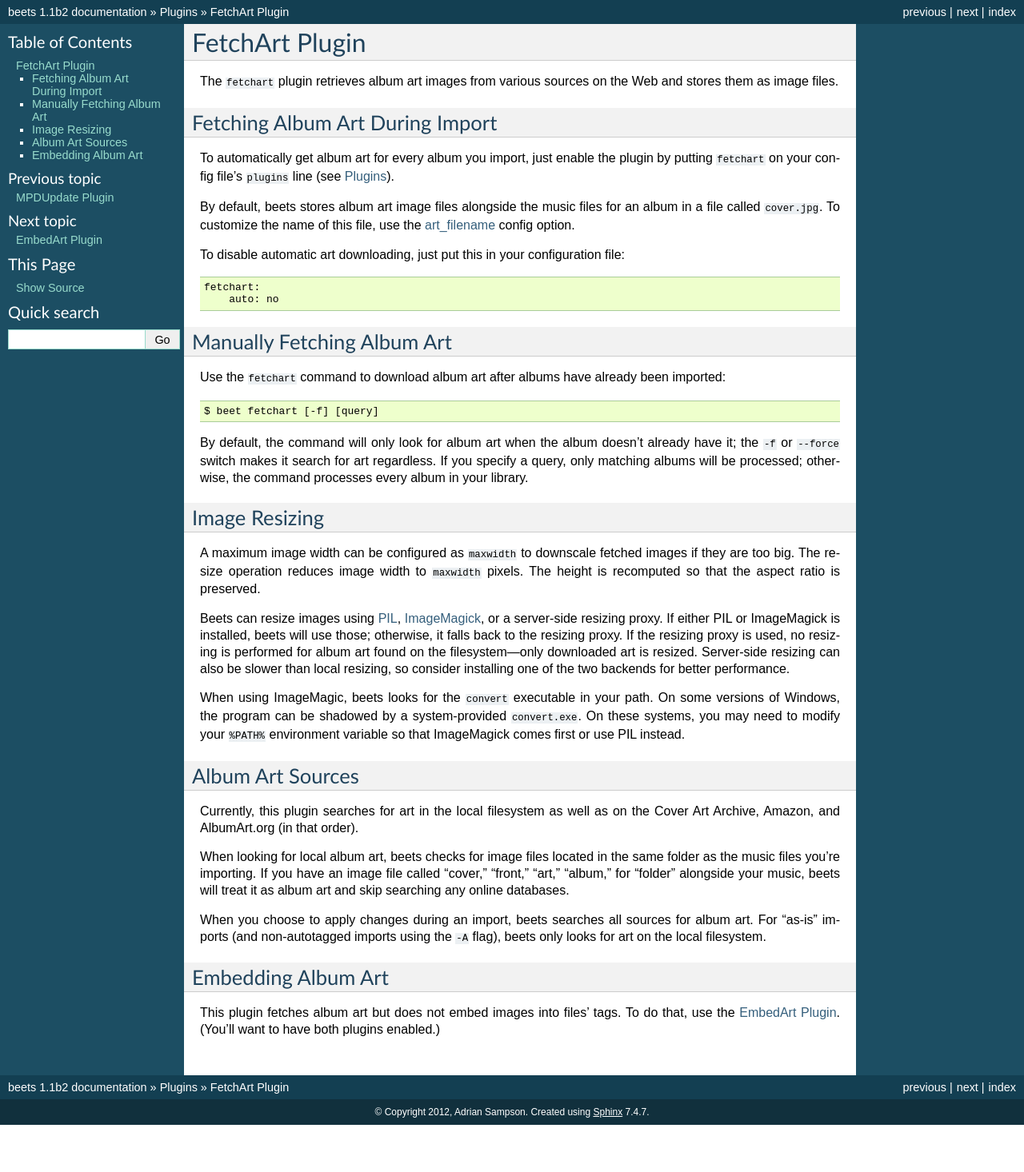
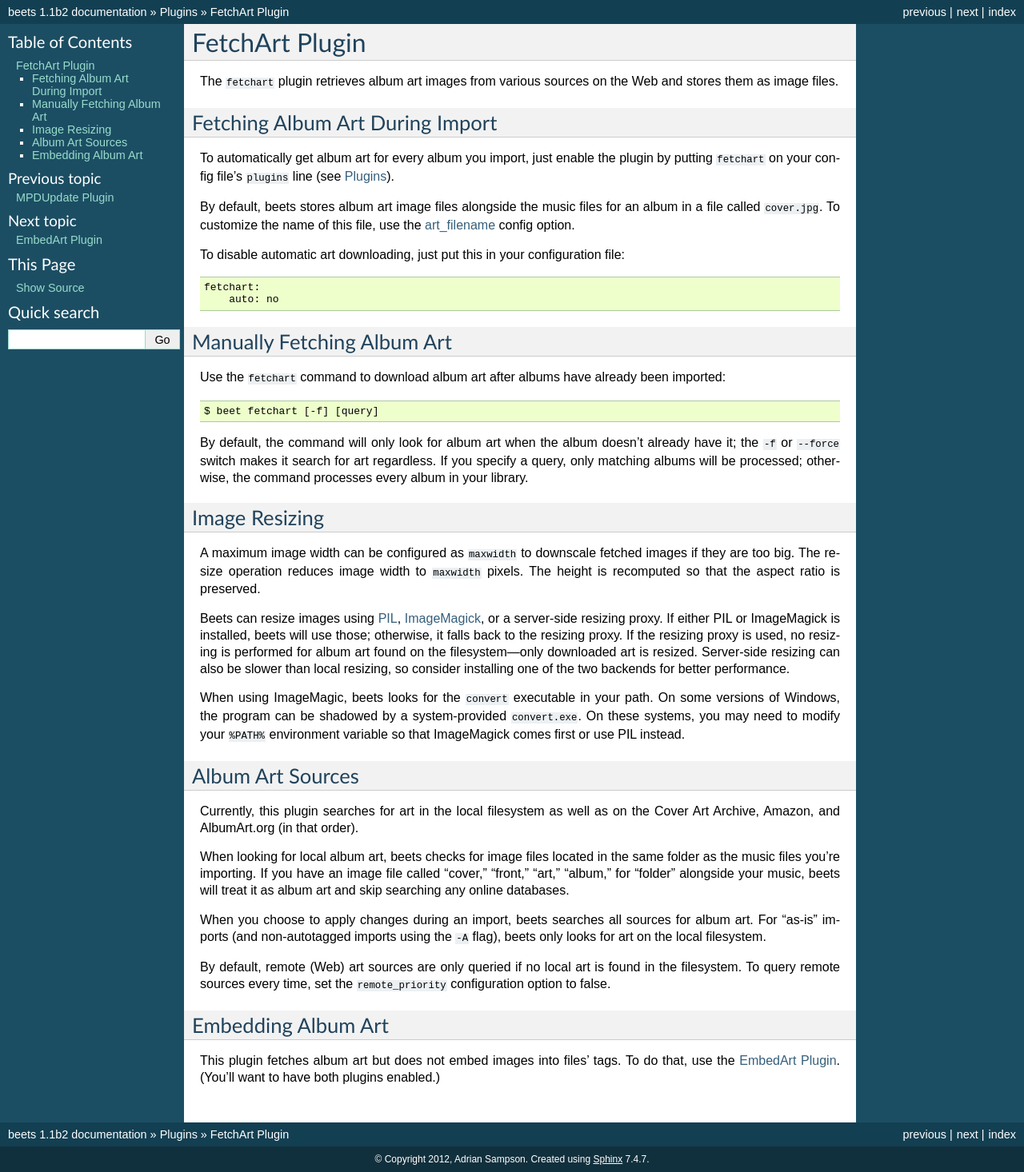
Before and after one commit to google-code-export/beets, a Sphinx documentation site: the page built from docs/plugins/fetchart.rst, in a window 1280 px wide. Shown: the whole page at 80% size. Built offline with Sphinx 7.4.7, drawn with Linux system fonts in a browser that asks for light colours; before the commit the page ends 1407 px from its top, so only the background shows below that.

Commit message:
fetchart: remote_priority config option

```diff
--- a/docs/changelog.rst
+++ b/docs/changelog.rst
@@ -33,6 +33,8 @@ New configuration options:
 * :ref:`max_filename_length` controls truncation of long filenames. Also, beets
   now tries to determine the filesystem's maximum length automatically if you
   leave this option unset.
+* :doc:`/plugins/fetchart`: The ``remote_priority`` option searches remote
+  (Web) art sources even when local art is present.
 * You can now customize the character substituted for path separators (e.g., /)
   in filenames via ``path_sep_replace``. The default is an underscore. Use this
   setting with caution.
--- a/docs/plugins/fetchart.rst
+++ b/docs/plugins/fetchart.rst
@@ -75,6 +75,10 @@ When you choose to apply changes during an import, beets searches all sources
 for album art. For "as-is" imports (and non-autotagged imports using the ``-A``
 flag), beets only looks for art on the local filesystem.
 
+By default, remote (Web) art sources are only queried if no local art is found
+in the filesystem. To query remote sources every time, set the
+``remote_priority`` configuration option to false.
+
 Embedding Album Art
 -------------------
 
```
Also changed, not shown: 1 other file.
